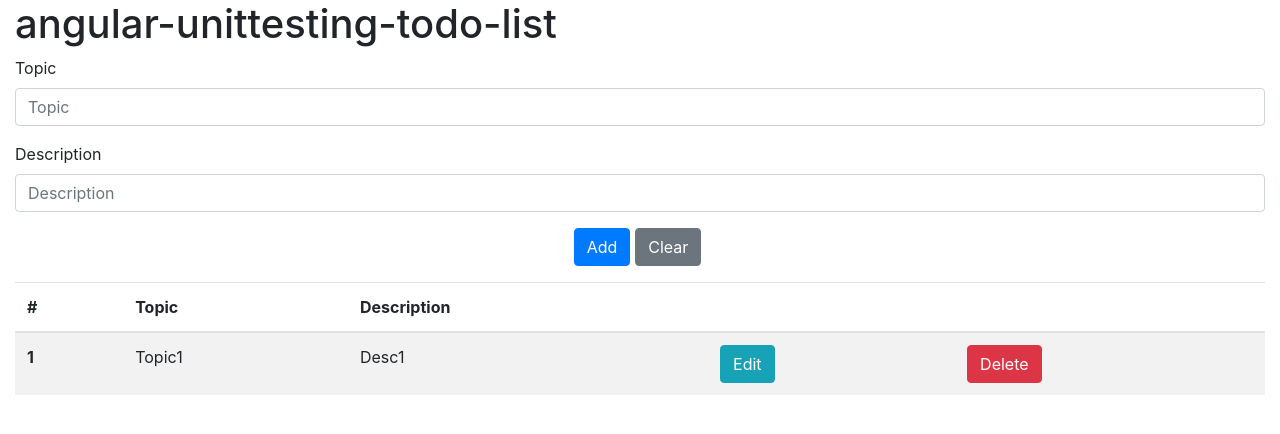
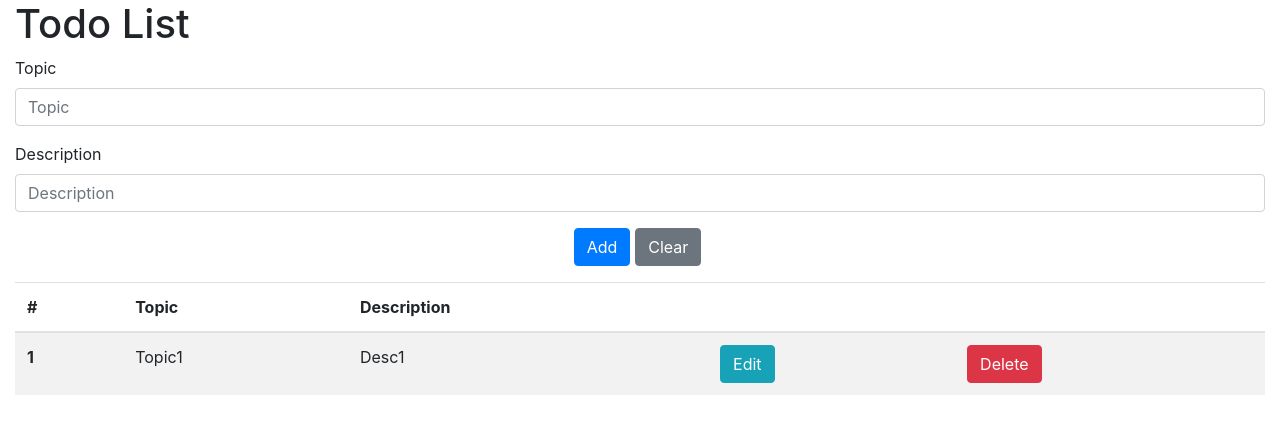
Before and after one commit to angkarn9/angular-unittesting-todo-list, an Angular app: page / in a window 1280 px wide. Shown: the top 434 px of the page. Built offline with nearby package versions, Linux system fonts and the light colour scheme.

Commit message:
change title name

```diff
--- a/src/app/example/example.component.html
+++ b/src/app/example/example.component.html
@@ -1,5 +1,5 @@
 <div class="container-fluid">
-    <h1>angular-unittesting-todo-list</h1>
+    <h1>Todo List</h1>
     <div class="form-group">
       <label for="inputTopic">Topic</label>
       <input type="text" class="form-control" id="inputTopic" placeholder="Topic">
--- a/src/index.html
+++ b/src/index.html
@@ -2,7 +2,7 @@
 <html lang="en">
 <head>
   <meta charset="utf-8">
-  <title>TodoList102</title>
+  <title>Todo List</title>
   <base href="/">
   <meta name="viewport" content="width=device-width, initial-scale=1">
   <link rel="icon" type="image/x-icon" href="favicon.ico">
```
